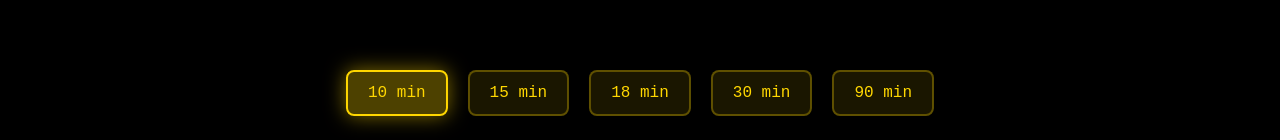
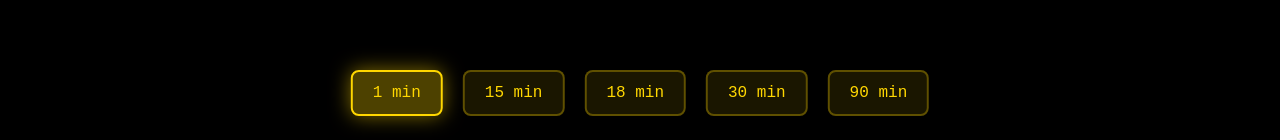
Before and after one commit to rad-wes/timer, a plain HTML site: page index.html in a window 1280 px wide. Shown: the part 564-704 px from the top of the page. Drawn offline with Linux system fonts and the light colour scheme.

Commit message:
Update index.html

```diff
--- a/index.html
+++ b/index.html
@@ -218,7 +218,7 @@
         </div>
 
         <div class="time-buttons">
-            <button class="time-btn" data-minutes="10">10 min</button>
+            <button class="time-btn" data-minutes="1">1 min</button>
             <button class="time-btn" data-minutes="15">15 min</button>
             <button class="time-btn" data-minutes="18">18 min</button>
             <button class="time-btn" data-minutes="30">30 min</button>
@@ -243,7 +243,7 @@
                 this.totalTime = 0;
                 this.isRunning = false;
                 this.intervalId = null;
-                this.selectedMinutes = 10;
+                this.selectedMinutes = 1;
                 this.wakeLock = null;
 
                 this.timerDisplay = document.getElementById('timerDisplay');
@@ -254,7 +254,7 @@
 
                 this.bindEvents();
                 this.updateDisplay();
-                this.selectTimeButton(10);
+                this.selectTimeButton(1);
                 this.initWakeLock();
             }
 
```
